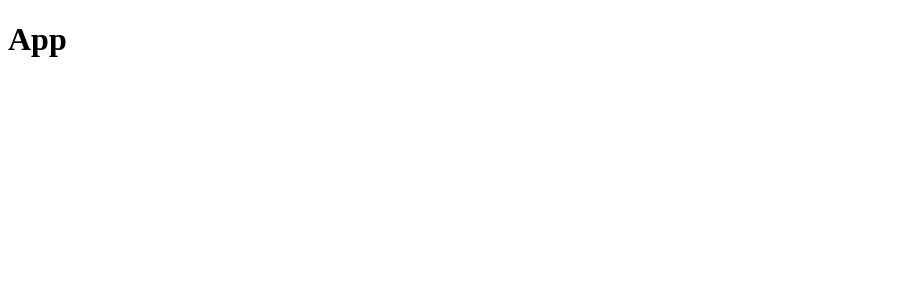
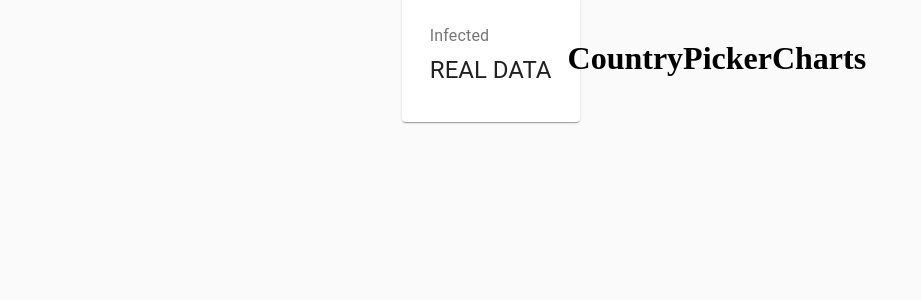
Before and after one commit to Shubham011190/Covid19-Tracker, a React (Create React App) app: page / in a window 1280 px wide. Shown: the top 300 px of the page, without its empty margins (0-921 px from the left). Built offline with nearby package versions, Linux system fonts and the light colour scheme; no server answers.

Commit message:
@material-ui imported

```diff
--- a/package.json
+++ b/package.json
@@ -3,6 +3,7 @@
   "version": "0.1.0",
   "private": true,
   "dependencies": {
+    "@material-ui/core": "^4.9.11",
     "@testing-library/jest-dom": "^4.2.4",
     "@testing-library/react": "^9.5.0",
     "@testing-library/user-event": "^7.2.1",
--- /dev/null
+++ b/src/API/index.js
@@ -0,0 +1,22 @@
+import axios from 'axios';
+const url = "https://covid19.mathdro.id/api";
+
+export const fetchData = async () => {
+    try {
+        const { data: { confirmed, recovered, deaths, lastUpdate } } = await axios.get(url);
+
+        return { confirmed, recovered, deaths, lastUpdate };    //We can directly use this instead of definition below.
+        // const modifiedData = {
+        //    confirmed,
+        //    recovered,
+        //    deaths,             //Since the value and data have same identifiers, we don't need to write as deaths:deaths
+        //    lastUpdate,
+        //}
+        //return modifiedData;
+
+        //console.log(response);
+    } catch (error) {
+
+    }
+
+}
--- a/src/App.js
+++ b/src/App.js
@@ -1,17 +1,35 @@
 import React from 'react'
+import styles from './App.module.css'
+import {fetchData} from './API'
 //import Cards from './components/Cards/Cards'
 //import Charts from './components/Charts/Charts'
 //import CountryPicker from './components/CountryPicker/CountryPicker'
 
 import { Cards, Charts, CountryPicker } from './components';    //See index.js in 'components' for more.
 
-function App() {
-    return (
-        <div>
-            <h1>App </h1>
+class App extends React.Component {
+
+    state = {
+        data: {},
+    }
+
+    async componentDidMount() {
+        const fetchedData = await fetchData();
+        this.setState({ data: fetchedData });
+        console.log(fetchedData);
+    }
+    render() {
+        const { data } = this.state;
+         return (
+        <div className={styles.container}>
+                 <Cards data={data}/>
+            <CountryPicker />
+            <Charts />
         </div>
 
     )
+    }
+
 }
 
 export default App;
--- /dev/null
+++ b/src/App.module.css
@@ -0,0 +1,9 @@
+body{
+    background-color: rgb(250,250,250);
+}
+
+.container{
+     display: flex;
+     align-items: center;
+     justify-content: center;
+}
--- a/src/components/Cards/Cards.jsx
+++ b/src/components/Cards/Cards.jsx
@@ -1,8 +1,21 @@
 import React from 'react'
+import styles from './Cards.module.css'
+import {Card,CardContent,Typography,Grid, StylesProvider} from '@material-ui/core'
 
-const Cards = () => {
+const Cards = (props) => {
+    console.log(props);
     return (
-        <h1>Cards</h1>
+        <div className={styles.container}>
+            <Grid container spacing={3} justify='center'>
+                <Grid item component={Card}>
+                    <CardContent >
+                        <Typography color="textSecondary" gutterBottom>Infected</Typography>
+                        <Typography variant='h5'>REAL DATA</Typography>
+                    </CardContent>
+                </Grid>
+
+            </Grid>
+        </div>
     )
 }
 
```
Also changed, not shown: 1 other file (tests, documents, lock files or other folders).
